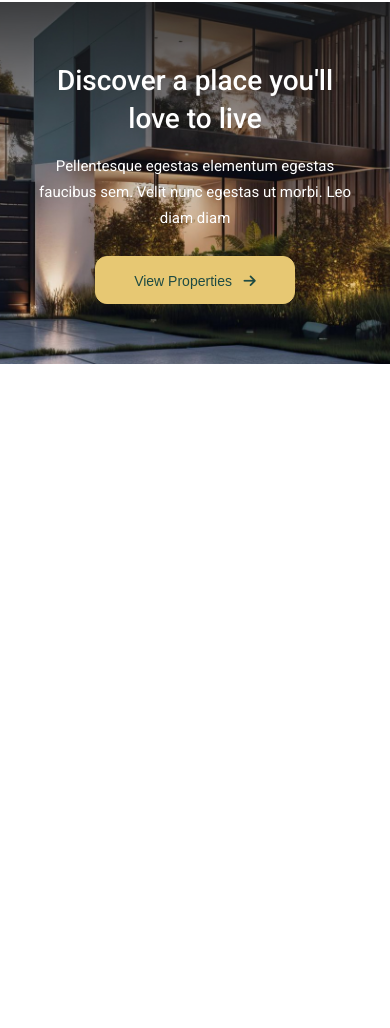
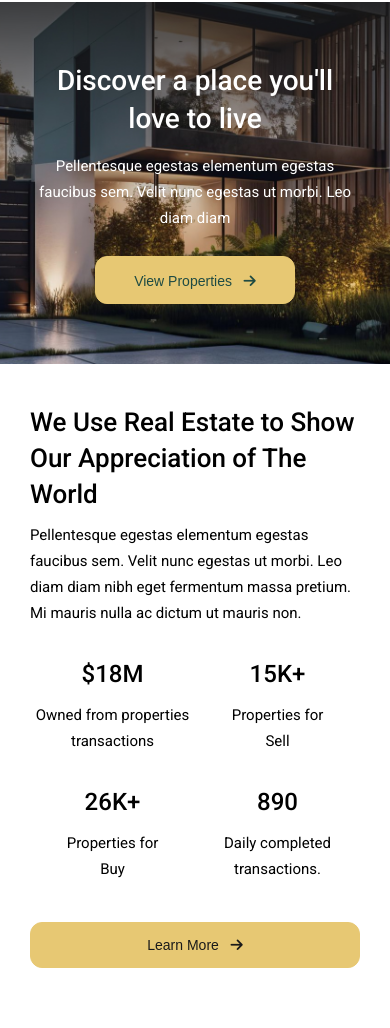
Before and after one commit to Sp3690/justhome, a plain HTML site: page index.html in a window 390 px wide. Shown: the part 3878-4906 px from the top of the page. Before the commit the page ends 4242 px from the top, so only its background shows below. Drawn offline with Linux system fonts and the light colour scheme.

Commit message:
now complare appreciation section with mobile view

```diff
--- a/assets/css/mobile.css
+++ b/assets/css/mobile.css
@@ -228,4 +228,61 @@
         margin-top: 25px;
     }
     /*  view properties section end  */
+
+    /* Appreciation section start */
+    .real_estate {
+        padding: 40px 15px;
+    }
+
+    .appreciation {
+        flex-direction: column;
+        align-items: flex-start;
+        gap: 20px;
+    }
+
+    .real_estate_text {
+        width: 100%;
+        padding-left: 0;
+    }
+
+    .real_estate_text h2 {
+        font-size: 26px;
+        line-height: 36px;
+        width: 100%;
+    }
+
+    .real_estate_text p {
+        font-size: 15px;
+        line-height: 26px;
+        width: 100%;
+        margin-top: 10px;
+    }
+
+    .real_estate_text button {
+        width: 100%;
+        padding: 10px;
+        font-size: 14px;
+        line-height: 24px;
+    }
+
+    .realestate_text {
+        text-align: center;
+        margin-top: 30px;
+        margin-bottom: 20px;
+    }
+
+    .realestate_text .box {
+        width: 100%;
+    }
+
+    .realestate_text h2 {
+        font-size: 24px;
+        line-height: 36px;
+        margin-bottom: 10px;
+    }
+    .realestate_image img{
+        display: none;
+    }
+
+    /* Appreciation section end */
 }
--- a/assets/css/style.css
+++ b/assets/css/style.css
@@ -344,6 +344,73 @@ nav ul li a {
     color: rgba(31, 75, 67, 1);
     border: 1px solid rgba(231, 200, 115, 1);
     margin-top: 30px;
+    cursor: pointer;
 }
 
 /* view properties section end */
+
+/* Appreciation section start */
+
+.real_estate {
+    padding: 60px 0;
+}
+
+.appreciation {
+    display: flex;
+    justify-content: center;
+    align-items: center;
+}
+
+.real_estate_text {
+    width: 50%;
+    padding-left: 20px;
+}
+
+.real_estate_text h2 {
+    font-weight: 500;
+    font-size: 40px;
+    line-height: 52px;
+    width: 500px;
+    margin-bottom: 10px;
+}
+
+.real_estate_text p {
+    font-weight: 400;
+    font-size: 16px;
+    line-height: 30.4px;
+    width: 557px;
+}
+
+.realestate_text {
+    display: flex;
+    justify-content: center;
+    align-items: center;
+    margin-top: 40px;
+    margin-bottom: 20px;
+}
+
+.realestate_text .box {
+    width: 50%;
+}
+.realestate_text h2{
+    font-weight: 500;
+    font-size: 40px;
+    line-height: 72px;
+}
+.real_estate_text button{
+     border: 1px solid rgba(231, 200, 115, 1);
+    background: rgba(231, 200, 115, 1);
+    color: rgba(26, 26, 26, 1);
+    padding: 12px 30px;
+    font-weight: 500;
+    font-size: 15px;
+    line-height: 28.5px;
+    text-align: center;
+    border-radius: 12px;
+    margin-top: 20px;
+}
+
+
+
+
+/* Appreciation section end */
--- a/index.html
+++ b/index.html
@@ -121,18 +121,68 @@
                 <h2>Discover a place you'll
                     love to live</h2>
                 <p>Pellentesque egestas elementum egestas faucibus sem. Velit nunc
-                egestas ut morbi. Leo diam diam</p>
+                    egestas ut morbi. Leo diam diam</p>
             </div>
             <div class="view_button">
                 <button class="view_btn">
-                    View Properties &nbsp;&nbsp;<i
-                                class="fa-solid fa-arrow-right"></i>
+                    View Properties &nbsp;&nbsp;<i class="fa-solid fa-arrow-right"></i>
                 </button>
             </div>
         </div>
     </section>
     <!-- view properties section end  -->
 
+    <!-- Appreciation section start  -->
+    <section class="real_estate">
+        <div class="container">
+            <div class="appreciation">
+                <div class="real_estate_text">
+                    <h2>We Use Real Estate to Show
+                        Our Appreciation of The
+                        World
+                    </h2>
+                    <p> Pellentesque egestas elementum egestas faucibus sem. Velit nunc egestas ut
+                        morbi. Leo diam diam nibh eget fermentum massa pretium. Mi mauris nulla ac
+                        dictum ut mauris non.
+                    </p>
+                    <div class="realestate_text">
+                        <div class="box">
+                            <h2>$18M</h2>
+                            <p>Owned from properties <br>
+                                transactions
+                            </p>
+                        </div>
+                        <div class="box">
+                            <h2>15K+</h2>
+                            <p>Properties for
+                                <br>Sell
+                            </p>
+                        </div>
+                    </div>
+                    <div class="realestate_text">
+                        <div class="box">
+                            <h2>26K+</h2>
+                            <p>Properties for <br>
+                                Buy
+                            </p>
+                        </div>
+                        <div class="box">
+                            <h2>890</h2>
+                            <p>Daily completed <br>
+                                transactions.
+                            </p>
+                        </div>
+                    </div>
+                     <button>Learn More &nbsp;&nbsp;<i class="fa-solid fa-arrow-right"></i></button>
+                </div>
+                <div class="realestate_image">
+                    <img src="./assets/images/Link → h72.jpg.png" alt="">
+                </div>
+            </div>
+        </div>
+
+    </section>
+    <!-- Appreciation section end -->
 </body>
 
 </html>
```
